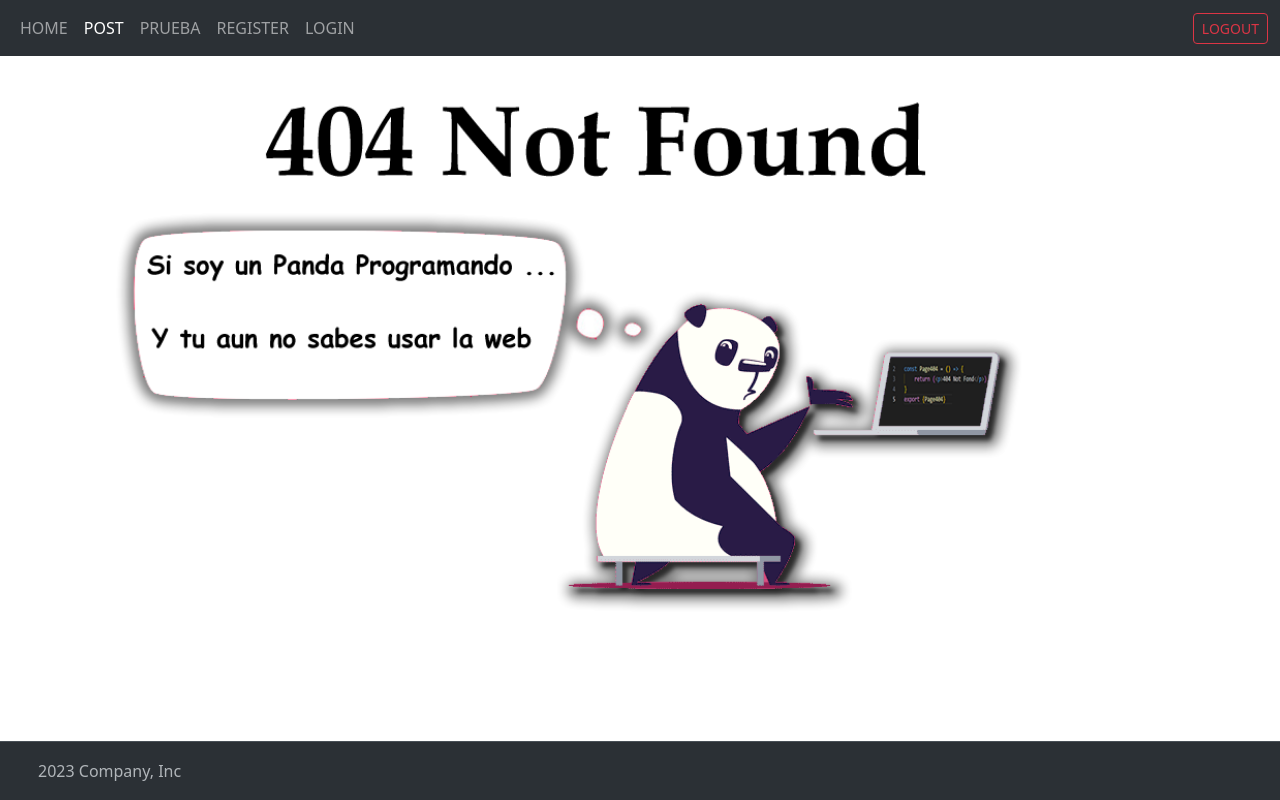
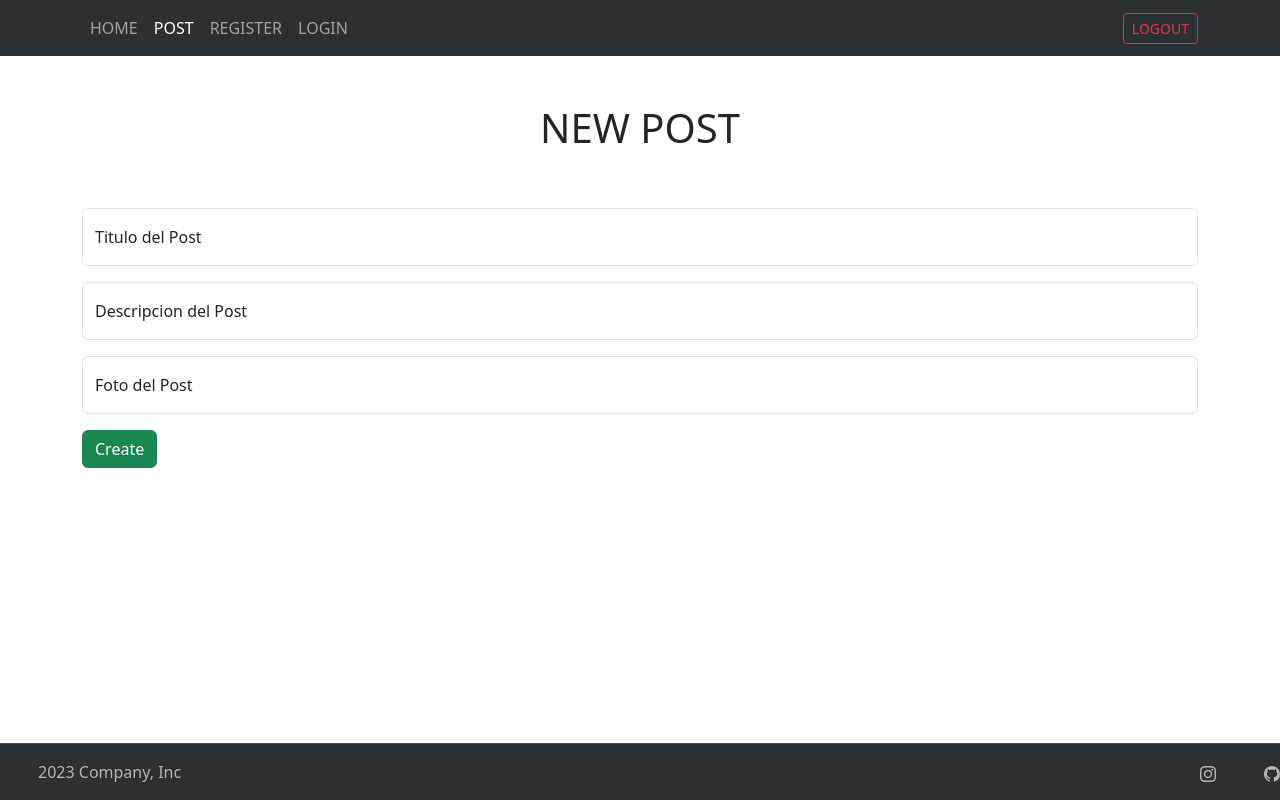
Before and after one commit to Francary/comision-2-francary-molina, a React (Vite) app in the folder frontend/: page /post/newpost in a window 1280 px wide. Built offline with nearby package versions, Linux system fonts and the light colour scheme; sample sign-in values are in the browser's storage.

Commit message:
Vista Iniciales de Frontend

```diff
--- a/frontend/package.json
+++ b/frontend/package.json
@@ -12,7 +12,9 @@
   "dependencies": {
     "react": "^18.2.0",
     "react-dom": "^18.2.0",
-    "react-router-dom": "^6.20.0"
+    "react-icons": "^4.12.0",
+    "react-router-dom": "^6.20.0",
+    "sweetalert2": "^11.10.1"
   },
   "devDependencies": {
     "@types/react": "^18.2.15",
--- a/frontend/src/Router.jsx
+++ b/frontend/src/Router.jsx
@@ -5,18 +5,20 @@ import { Register } from './components/Register.jsx'
 import { Page404 } from './pages/404Page.jsx'
 import { PrivateRoutes } from './components/PrivateRoutes.jsx'
 import { PostPage } from './pages/PostPage.jsx'
+import { NewPostPage } from './pages/NewPostPage.jsx'
 
 const Router = ()=>{
     return(
         <Routes>
             <Route element={<PrivateRoutes/>}>
-            <Route path='/' element={<HomePage/>}/>
-
+                <Route path='/' element={<HomePage/>}/>
+                <Route path='/post/newpost' element={<NewPostPage/>}/>
             </Route>
 
             <Route path='/post' element={<PostPage/>}/>
             <Route path='/user/login' element={<Login/>}/>
             <Route path='/user/register' element={<Register/>}/>
+
             <Route path='*' element={<Page404/>}/>
        </Routes>
     )
--- a/frontend/src/components/Footer.jsx
+++ b/frontend/src/components/Footer.jsx
@@ -1,6 +1,9 @@
+import { Link } from "react-router-dom";
+import { BsGithub, BsInstagram} from "react-icons/bs"
+
+
 const Footer = () => {
     return(
-        <>
     <footer className="d-flex flex-wrap justify-content-between align-items-center py-3  border-top bg-body-tertiary" data-bs-theme="dark">
         <div className="col-md-4 d-flex align-items-center">
             <a href="/" className="mb-3 me-2 mb-md-0 text-body-secondary text-decoration-none lh-1">
@@ -10,12 +13,11 @@ const Footer = () => {
         </div>
 
         <ul className="nav col-md-4 justify-content-end list-unstyled d-flex">
-            <li className="ms-3"><a className="text-body-secondary" href="#"><svg className="bi" width="24" height="24"></svg></a></li>
-            <li className="ms-3"><a className="text-body-secondary" href="#"><svg className="bi" width="24" height="24"></svg></a></li>
-            <li className="ms-3"><a className="text-body-secondary" href="#"><svg className="bi" width="24" height="24"></svg></a></li>
+            <li className="ms-5"><Link className="text-body-secondary" to="https://www.instagram.com/francarymolinapaez/"><BsInstagram /></Link></li>
+            <li className="ms-5"><Link className="text-body-secondary" to="https://github.com/Francary/"><BsGithub /></Link></li>
         </ul>
     </footer>
-        </>
+
     )
 }
 
--- a/frontend/src/components/Login.jsx
+++ b/frontend/src/components/Login.jsx
@@ -43,14 +43,20 @@ const Login = () => {
     }
 
     return (
-        <>
-        <form onSubmit={handleSubmit} ref={ref} className="col-sm-3 text-bg-secondary m-auto p-5 rounded-5" action="">
+        <div className="d-flex flex-column m-5">
+
+        <form
+            onSubmit={handleSubmit}
+            ref={ref}
+            className="text-bg-secondary m-auto p-5 rounded-5"
+            >
+            <h2>Login</h2>
             <div className="mb-3">
-                <label for="exampleFormControlInput1" className="form-label">Email address</label>
+                <label  className="form-label">Email address</label>
                 <input type="email" className="form-control"  placeholder="name@example.com" name="email"/>
             </div>
             <div className="mb-3">
-                <label for="exampleFormControlInput1" className="form-label">Password</label>
+                <label  className="form-label">Password</label>
                 <input type="password" className="form-control"  placeholder="password" name="password"/>
             </div>
             <div className="d-flex gap-5 ">
@@ -58,7 +64,7 @@ const Login = () => {
                 <Link className="btn btn-primary" to="/user/register">Register</Link>
             </div>
         </form>
-        </>
+        </div>
     )
 }
 
--- a/frontend/src/components/Navbar.jsx
+++ b/frontend/src/components/Navbar.jsx
@@ -7,7 +7,7 @@ const Navbar = () => {
     const {logout} = useContext(AuthContext)
     return (
 <nav className="navbar navbar-expand-lg bg-body-tertiary" data-bs-theme="dark">
-  <div className="container-fluid">
+<div className="container">
 
     <button className="navbar-toggler" type="button" data-bs-toggle="collapse" data-bs-target="#navbarNav" aria-controls="navbarNav" aria-expanded="false" aria-label="Toggle navigation">
       <span className="navbar-toggler-icon"></span>
@@ -23,9 +23,6 @@ const Navbar = () => {
             <NavLink className="nav-link " aria-current="page" to="/post">POST</NavLink>
         </li>
         <li className="nav-item">
-            <NavLink className="nav-link " aria-current="page" to="/">PRUEBA</NavLink>
-        </li>
-        <li className="nav-item">
             <NavLink className="nav-link " aria-current="page" to="/user/register">REGISTER</NavLink>
         </li>
         <li className="nav-item">
@@ -33,10 +30,10 @@ const Navbar = () => {
         </li>
       </ul>
     </div>
-         <div className="d-flex" role="search">
-            <button onClick={logout} className="btn btn-outline-danger btn-sm" type="submit">LOGOUT</button>
-        </div>
-    </div>
+
+    <button onClick={logout} className="btn btn-outline-danger btn-sm" type="submit">LOGOUT</button>
+
+</div>
 </nav>
     )
 }
--- a/frontend/src/components/Register.jsx
+++ b/frontend/src/components/Register.jsx
@@ -7,7 +7,7 @@ const Register = () => {
     const ref = useRef(null)
 
     const navigate = useNavigate()
-    const handleSubmint = async (e) => {
+    const handleSubmit = async (e) => {
         e.preventDefault();
 
         const formData = new FormData (e.target);
@@ -39,8 +39,12 @@ const Register = () => {
     }
 
     return(
-        <>
-        <form className="container text-bg-warning mx-auto my-5 p-5 rounded-5 col-md" onSubmit={handleSubmint} ref={ref}>
+        <div className="d-flex flex-column m-5">
+         <form
+            onSubmit={handleSubmit}
+            ref={ref}
+            className="text-bg-secondary m-auto p-5 rounded-5"
+            >
             <h2>Register</h2>
             <input className="form-control m-3" type="text" placeholder="Usuario" name="username"/>
             <input className="form-control m-3" type="email" placeholder="test@gmail.com" name="email"/>
@@ -51,7 +55,7 @@ const Register = () => {
                 <Link className="btn btn-primary" to="/user/login">Login</Link>
             </div>
         </form>
-        </>
+        </div>
     )
 }
 
--- a/frontend/src/pages/HomePage.jsx
+++ b/frontend/src/pages/HomePage.jsx
@@ -1,23 +1,12 @@
-import { useContext } from "react"
-import { AuthContext } from "../providers/AuthProvider.jsx"
-import { Spinner } from "../utils/Spinner.jsx"
-
-
 const HomePage = () => {
-    const{auth, logout} = useContext(AuthContext)
-
-    // const {auth} = useContext(AuthContext)
-
-    // if(!auth) return <Spinner/>
 
     return(
-        < >
-        <div className="container-fluid d-flex flex-column text-center m-5">
+
+        <div className="d-flex flex-column text-center m-5">
         <h1>HOME PAGE</h1>
         <p> Lorem ipsum dolor sit amet consectetur, adipisicing elit. Repellat accusantium eligendi doloribus? Quia mollitia non iure, atque id repellat, quis saepe autem odit aliquid, ea debitis dignissimos corporis commodi voluptates!</p>
-            {/* {auth.user.username} */}
         </div>
-        </>
+
     )
 }
 
--- /dev/null
+++ b/frontend/src/pages/NewPostPage.jsx
@@ -0,0 +1,34 @@
+const NewPostPage = () => {
+
+    const handleSubmint = async (e) =>{
+        e.preventDefault()
+
+    }
+    return (
+        <div className="container-fluid d-flex flex-column justify-content-center aling-items-center mt-5">
+            <h1 className="text-center">NEW POST</h1>
+            <form className="container d-flex flex-column gap-3 mt-5" onSubmit={handleSubmint}>
+
+                <div className="form-floating">
+                    <input type="text" name="title" id="title" className="form-control" placeholder="Titulo del Post"/>
+                    <label  htmlFor="title">Titulo del Post</label>
+                </div>
+
+                <div className="form-floating">
+                    <input type="text" name="description" id="description" className="form-control" placeholder="Descripcion del Post"/>
+                    <label  htmlFor="title">Descripcion del Post</label>
+                </div>
+
+                <div className="form-floating">
+                    <input type="text" name="imageURL" id="imageURL" className="form-control" placeholder="Foto del Post"/>
+                    <label  htmlFor="title">Foto del Post</label>
+                </div>
+                <div>
+                    <button className="btn btn-success">Create</button>
+                </div>
+            </form>
+        </div>
+    )
+}
+
+export {NewPostPage}
--- a/frontend/src/pages/PostPage.jsx
+++ b/frontend/src/pages/PostPage.jsx
@@ -1,9 +1,18 @@
+import { Link} from "react-router-dom";
+
 const PostPage = () => {
 
     return (
-    <>
+
+    <div className="container d-flex flex-column p-3 gap-4 justify-content-center mt-5">
         <h1>POST PAGE</h1>
-    </>
+
+        <div className="d-flex flex-row gap-4">
+                <Link className="btn btn-success" to="/post/newpost">Create</Link>
+                <input type="search" name="" id="" placeholder="Search" className="form-control"/>
+        </div>
+    </div>
+
 )
 }
 
```
Also changed, not shown: frontend/src/components/Post.jsx (+18 -11 lines), 2 other files (tests, documents, lock files or other folders).
